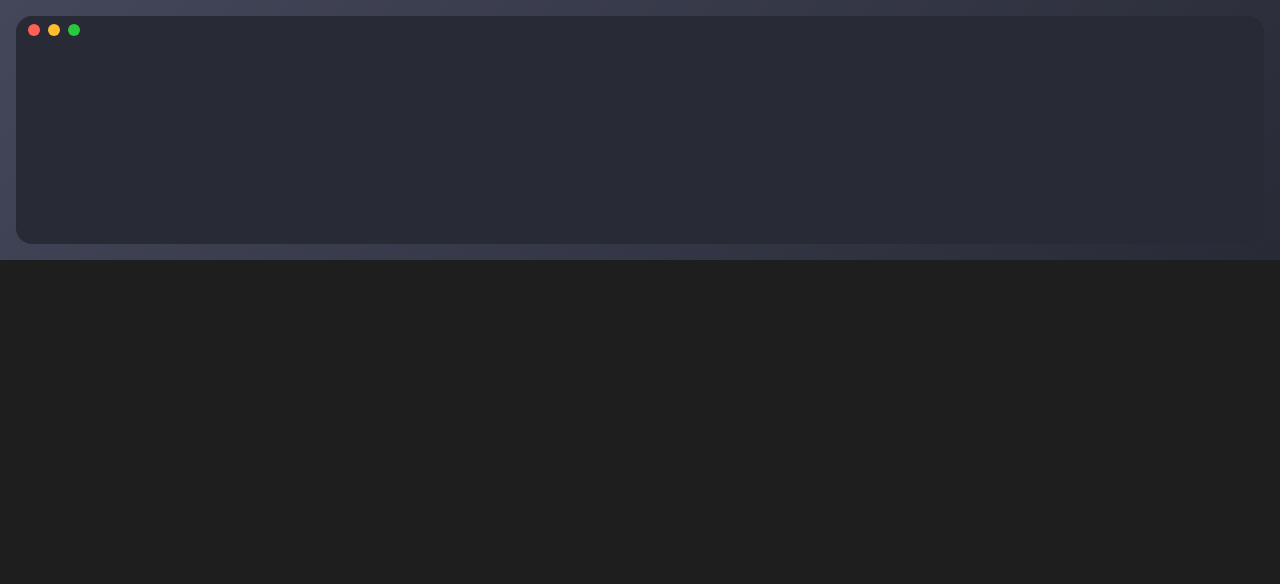
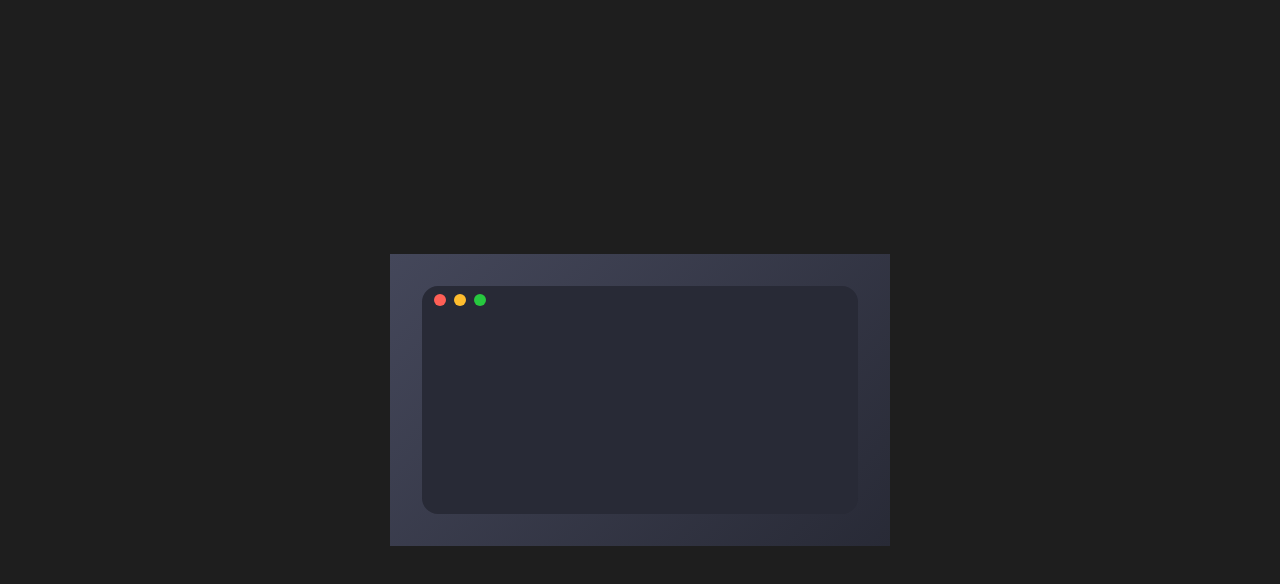
Before and after one commit to MasoomehMokhtari78/code-snippet, a React (Vite) app in the folder code-snippet/: page / in a window 1280 px wide. Shown: the top 584 px of the page. Built offline with nearby package versions, Linux system fonts and the light colour scheme.

Commit message:
feat: add font size and family options

```diff
--- a/code-snippet/src/App.tsx
+++ b/code-snippet/src/App.tsx
@@ -7,16 +7,23 @@ function App() {
   const [value, setValue] = useState<string | undefined>();
 
   return (
-    <>
+    <div
+      style={{
+        display: "flex",
+        alignItems: "center",
+        justifyContent: "center",
+        height: "100%",
+      }}
+    >
       <SnippetLayout
         value={value}
         onChange={(newValue: string) => setValue(newValue)}
         language="javascript"
         theme="Dracula"
-        // isGlassmorph={true}
-        // isBackgroundTransparent={true}
+        fontSize="14px"
+        fontFamily="cursive"
       />
-    </>
+    </div>
   );
 }
 
--- a/code-snippet/src/components/CodeEditor.tsx
+++ b/code-snippet/src/components/CodeEditor.tsx
@@ -28,9 +28,13 @@ export const CodeEditor = ({
           overflow: "auto",
           whiteSpace: "pre",
           minHeight: 200,
+          fontFamily: "inherit",
         }}
       >
-        <code dangerouslySetInnerHTML={{ __html: highlighted }} />
+        <code
+          style={{ fontFamily: "inherit" }}
+          dangerouslySetInnerHTML={{ __html: highlighted }}
+        />
       </pre>
 
       <textarea
--- a/code-snippet/src/components/SnippetLayout.tsx
+++ b/code-snippet/src/components/SnippetLayout.tsx
@@ -8,15 +8,19 @@ export type LayoutType = CodeEditorProps & {
   width?: CSSProperties["width"];
   height?: CSSProperties["height"];
   padding?: CSSProperties["padding"];
+  fontSize?: CSSProperties["fontSize"];
+  fontFamily?: CSSProperties["fontFamily"];
   isGlassmorph?: boolean;
   backgroundImage?: string;
   isBackgroundTransparent?: boolean;
 };
 
 export const SnippetLayout = ({
-  width,
-  height,
-  padding = "16px",
+  width = "fit-content",
+  height = "fit-content",
+  padding = "32px",
+  fontSize = "16px",
+  fontFamily = "monospace",
   theme = "VSCode Dark+",
   isGlassmorph,
   backgroundImage,
@@ -52,9 +56,12 @@ export const SnippetLayout = ({
       style={{
         display: "flex",
         flexDirection: "column",
+        minWidth: "500px",
         padding,
         width,
         height,
+        fontSize: fontSize,
+        fontFamily,
         ...baseBackground,
         ...imageBackground,
       }}
@@ -62,7 +69,7 @@ export const SnippetLayout = ({
       <div
         style={{
           position: "relative",
-          fontFamily: "monospace",
+          fontFamily: "inherit",
           background: finalTheme?.editorStyle?.backgroundColor,
           borderRadius: "16px",
           ...(isGlassmorph && {
```
